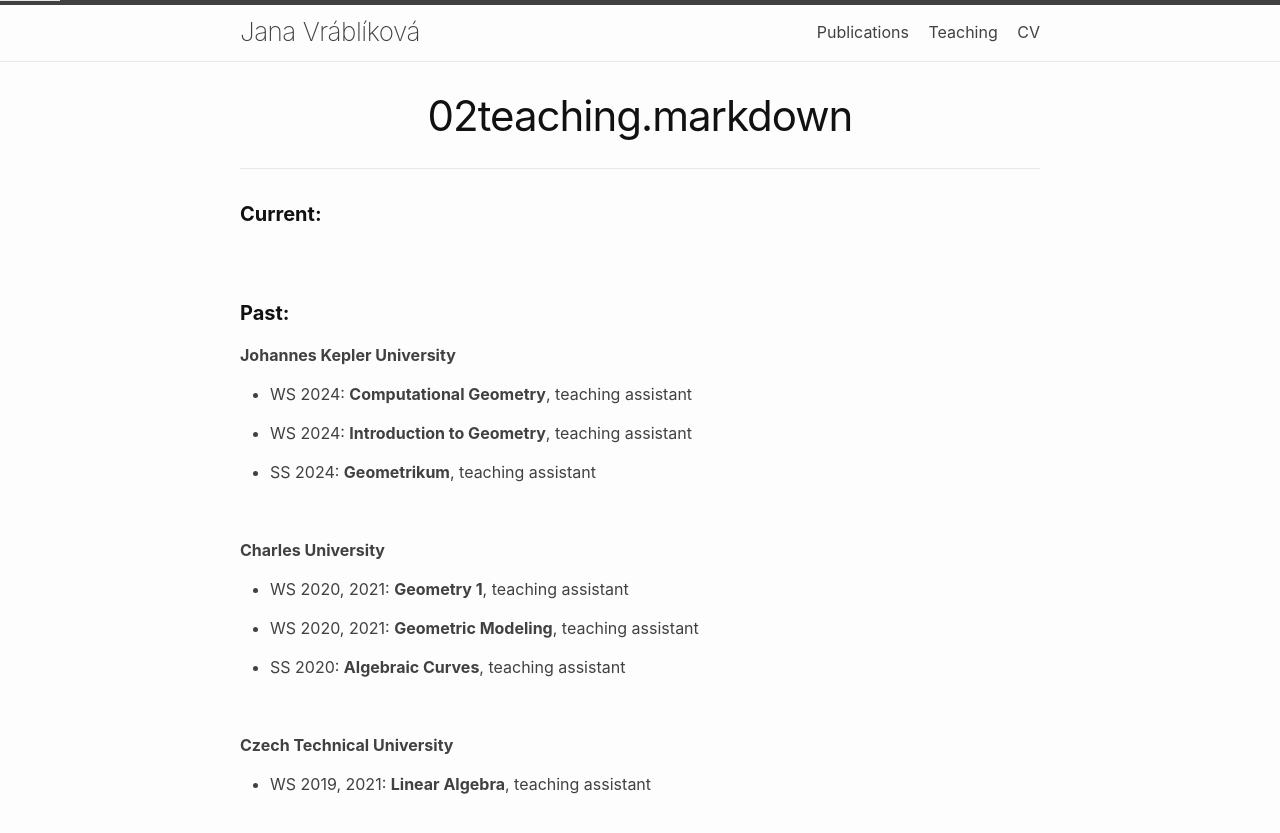
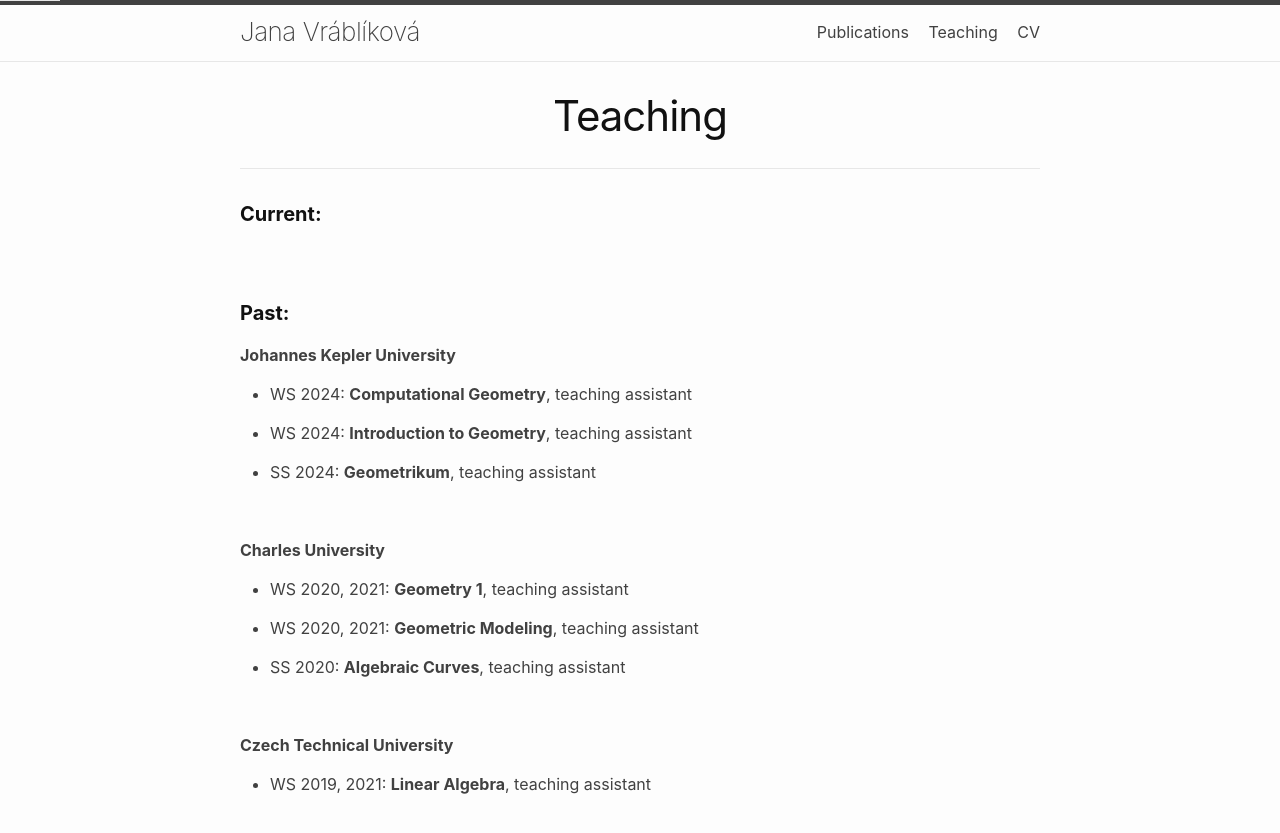
Before and after one commit to JanaVrablikova/janavrablikova.github.io, a Jekyll site: the page built from 02teaching.markdown, in a window 1280 px wide. Shown: the top 833 px of the page. Built offline with Jekyll 4.4.1, drawn with Linux system fonts in a browser that asks for light colours; nearby versions of some CDN libraries.

Commit message:
Update page.html

```diff
--- a/_layouts/page.html
+++ b/_layouts/page.html
@@ -4,7 +4,7 @@ layout: base
 <article class="post">
 
   <header class="post-header">
-    <h3 class="post-title">{{ page.name | escape }}</h1>
+    <h3 class="post-title">{{ page.title | escape }}</h1>
   </header>
 
   <div class="post-content">
```
